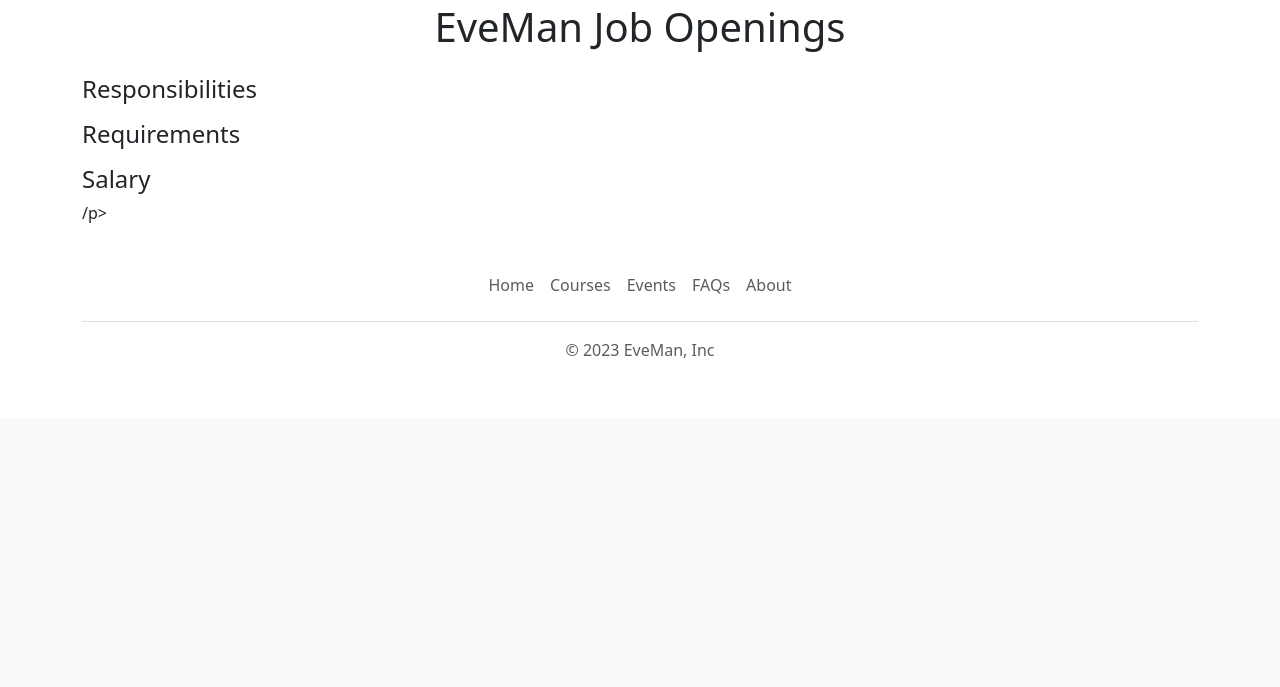
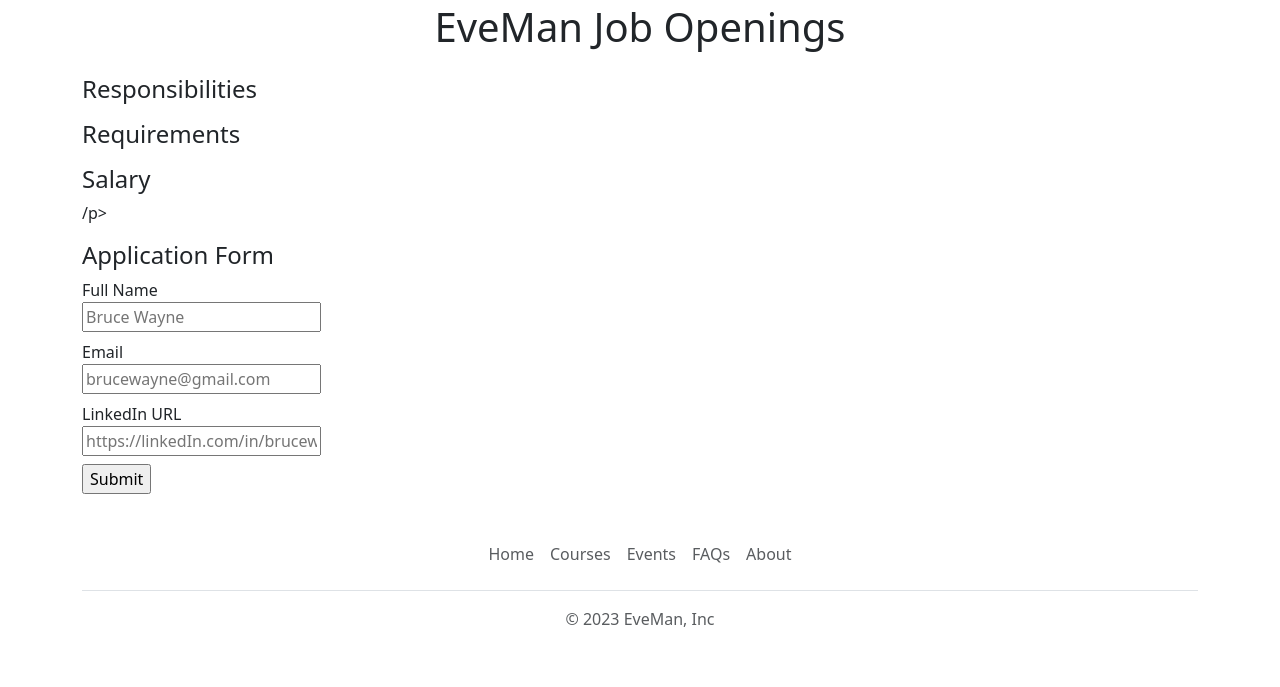
Before and after one commit to jaysonalfie/web_dev_with_flaskV2, a Flask app: template templates/jobpage.html in a window 1280 px wide. Shown: the part 419-1106 px from the top of the page. Before the commit the page ends 777 px from the top, so only its background shows below. Run offline with Flask 3, Linux system fonts and the light colour scheme; the template is opened without the code that fills it, so the values that code supplies are empty.

Commit message:
added application form

```diff
--- a/app.py
+++ b/app.py
@@ -1,4 +1,4 @@
-from flask import Flask, render_template, jsonify #using template
+from flask import Flask, render_template, jsonify,request #using template
 from database import engine, load_job_from_db
 from sqlalchemy import text
 
@@ -68,6 +68,16 @@ def show_job(id):
     return render_template('jobpage.html',
                              job = job)
 
+@app.route("/job/<id>/apply")
+def apply_to_job(id):
+    data = request.args
+    #store this in the db
+    #display an acknowledgement
+    #may send an email
+    return jsonify(data)
+
+
+
 
 
 if __name__ == "__main__":
--- /dev/null
+++ b/templates/application_form.html
@@ -0,0 +1,16 @@
+<h4>Application Form</h4>
+<form action="/job/{{job['id']}}/apply">
+    <div class="mb-2">
+    <label>Full Name</label><br>
+    <input type="text" name="full_name" placeholder="Bruce Wayne">
+    </div>
+    <div class="mb-2">
+    <label>Email</label><br>
+    <input type="text" name="email" placeholder="brucewayne@gmail.com">
+    </div>
+    <div class="mb-2">
+    <label>LinkedIn URL</label><br>
+    <input type="text" name="linkedin_url" placeholder="https://linkedIn.com/in/brucewayne">
+    </div>
+     <input type="submit">
+</form>
--- a/templates/jobpage.html
+++ b/templates/jobpage.html
@@ -31,6 +31,7 @@
 
       <h4>Salary</h4>
       <p>{{job.currency}}{{job.salary}}/p>
+        {%include 'application_form.html' %}
     </div>
 
       {% include 'footer.html'%}
```
